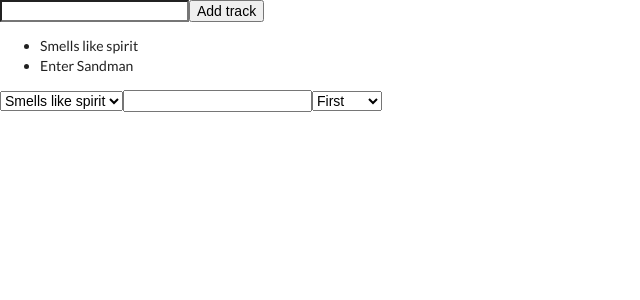
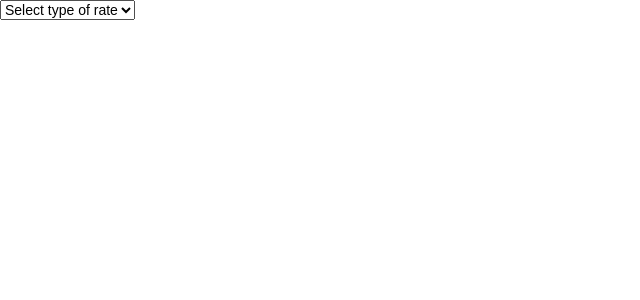
Before and after one commit to IvanGML/ReactJS_Training, a React (Create React App) app in the folder React+Redux_converter/: page / in a window 1280 px wide. Shown: the top 300 px of the page, without its empty margins (0-640 px from the left). Built offline with nearby package versions, Linux system fonts and the light colour scheme.

Commit message:
All data sotre at one storege now.

```diff
--- a/React+Redux_converter/src/components/App.jsx
+++ b/React+Redux_converter/src/components/App.jsx
@@ -5,25 +5,25 @@ import Input from './input.jsx'
 import Dropdown from './dropdown.jsx'
 
 class App extends Component {
-  addTrack() {
-      console.log('addTrack', this.trackInput.value);
-      this.props.onAddTrack(this.trackInput.value);
-      this.trackInput.value = '';
-  }
-
+  // addTrack() {
+  //     console.log('addTrack', this.trackInput.value);
+  //     this.props.onAddTrack(this.trackInput.value);
+  //     this.trackInput.value = '';
+  // }
   render() {
-    console.log(this.props.testStore.addTracks);
+    // console.log(this.props.globalStore.addTracks);
     return (
       <div>
-        <input type="text" ref={(input) => { this.trackInput = input }} />
+        {/*<input type="text" ref={(input) => { this.trackInput = input }} />
         <button onClick={this.addTrack.bind(this)}>Add track</button>
         <ul>
-          {this.props.testStore.addTracks.map((track, index) =>
+          {this.props.globalStore.addTracks.map((track, index) =>
             <li key={index}>{track}</li>
           )}
-        </ul>
-        <Select/>
-        {this.props.testStore.changeTOM ? <Input/> : null }
+        </ul>*/}
+        {this.props.globalStore.changeTOM === 'Custom' ? <Input/>
+          : this.props.globalStore.changeTOM === 'Specified' ? <Select/>
+          : null }
         <Dropdown/>
       </div>
     );
@@ -32,11 +32,7 @@ class App extends Component {
 
 export default connect(
   state => ({
-    testStore: state
+    globalStore: state
   }),
-  dispatch => ({
-    onAddTrack: (trackName) => {
-      dispatch({ type: 'ADD_TRACK', payload: trackName });
-    }
-  })
+  dispatch => ({})
 )(App);
--- a/React+Redux_converter/src/components/dropdown.jsx
+++ b/React+Redux_converter/src/components/dropdown.jsx
@@ -1,26 +1,17 @@
 import React, { Component } from 'react';
 import { connect } from 'react-redux';
 
-const options = [
-  { key: 1, text: 'First', value: 'First' },
-  { key: 2, text: 'Second', value: 'Second' },
-  { key: 3, text: 'Third', value: 'Third' },
-  { key: 4, text: 'Fourth', value: 'Fourth' },
-  { key: 5, text: 'Fiveth', value: 'Fiveth' },
-  { key: 6, text: 'Sixth', value: 'Sixth' },
-]
-
 class Dropdown extends Component {
   changeTypeOfMeasurement(){
-    // console.log(this.props.onChangeTOM());
-
-    this.props.onChangeTOM();
+    this.props.onChangeTOM(this.typeSelect.value);
   }
   render() {
     return (
         <select ref={(select) => { this.typeSelect = select }}
                 onChange={this.changeTypeOfMeasurement.bind(this)}>
-            {options.map((item)=>{ return <option key={item.key} value={item.text}>{item.text}</option>})}
+            {this.props.globalStore.measurementsInitial.map((item, index)=>{
+              return <option key={index} value={item}>{item}</option>
+            })}
         </select>
       );
   }
@@ -28,11 +19,11 @@ class Dropdown extends Component {
 
 export default connect(
   state => ({
-    testStore: state
+    globalStore: state
   }),
   dispatch => ({
-    onChangeTOM: () => {
-      dispatch({ type: 'CHANGE_TOM' });
+    onChangeTOM: (value) => {
+      dispatch({ type: 'CHANGE_TOM_TO', payload: value });
     }
   })
 )(Dropdown);
--- a/React+Redux_converter/src/components/select.jsx
+++ b/React+Redux_converter/src/components/select.jsx
@@ -7,7 +7,7 @@ class Select extends Component {
 
     return (
         <select>
-            {this.props.testStore.addTracks.map((item,index)=>{return (<option key={index} value={item}>{item}</option>)})}
+            {this.props.globalStore.measurementsInitial.map((item,index)=>{return (<option key={index} value={item}>{item}</option>)})}
         </select>
       );
   }
@@ -15,7 +15,7 @@ class Select extends Component {
 
 export default connect(
   state => ({
-    testStore: state
+    globalStore: state
   }),
   dispatch => ({})
 )(Select);
--- a/React+Redux_converter/src/data/typeOfMeasurementsList.js
+++ /dev/null
@@ -1,2 +0,0 @@
-const typeOfMeasurementsList = ['Select type of rate','Custom','Specified'];
-export default typeOfMeasurementsList;
--- a/React+Redux_converter/src/reducers/addTracks.jsx
+++ /dev/null
@@ -1,14 +0,0 @@
-const initialState = [
-  'Smells like spirit',
-  'Enter Sandman'
-];
-
-export default function playlist(state = initialState, action) {
-  if (action.type === 'ADD_TRACK') {
-    return [
-      ...state,
-      action.payload
-    ];
-  }
-  return state;
-}
--- a/React+Redux_converter/src/reducers/changeTOM.jsx
+++ b/React+Redux_converter/src/reducers/changeTOM.jsx
@@ -1,8 +1,8 @@
-const initialState = [true];
+const initialState = [];
 
 export default function playlist(state = initialState, action) {
-  if (action.type === 'CHANGE_TOM') {
-    return !state;
+  if (action.type === 'CHANGE_TOM_TO') {
+    return action.payload;
   }
   return state;
 }
--- a/React+Redux_converter/src/reducers/index.jsx
+++ b/React+Redux_converter/src/reducers/index.jsx
@@ -1,8 +1,8 @@
 import {combineReducers} from 'redux';
-import addTracks from './addTracks.jsx'
+import measurementsInitial from './measurementsInitial.jsx'
 import changeTOM from './changeTOM.jsx';
 
 export default combineReducers({
-    addTracks,
+    measurementsInitial,
     changeTOM
 })
--- /dev/null
+++ b/React+Redux_converter/src/reducers/measurementsInitial.jsx
@@ -0,0 +1,9 @@
+const initialState = [
+  'Select type of rate',
+  'Custom',
+  'Specified'
+];
+
+export default function playlist(state = initialState, action) {
+  return state;
+}
```
